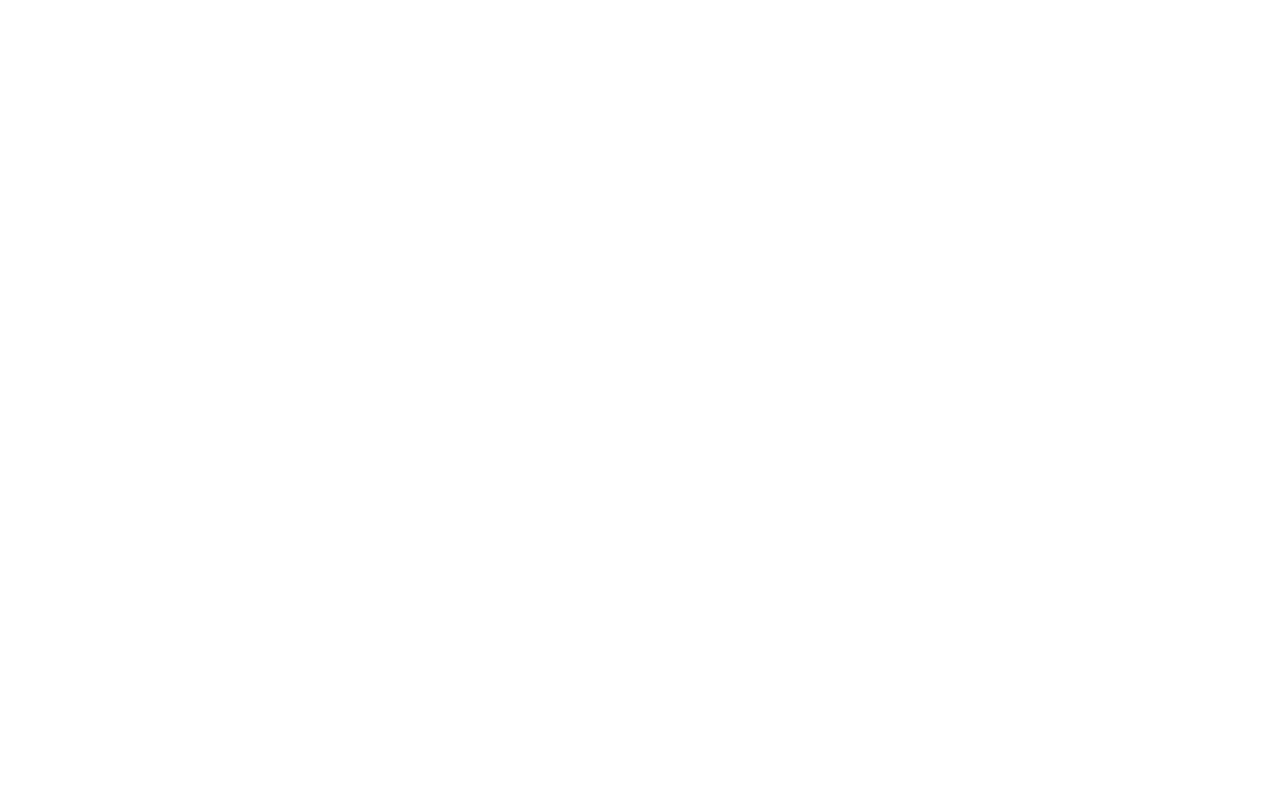
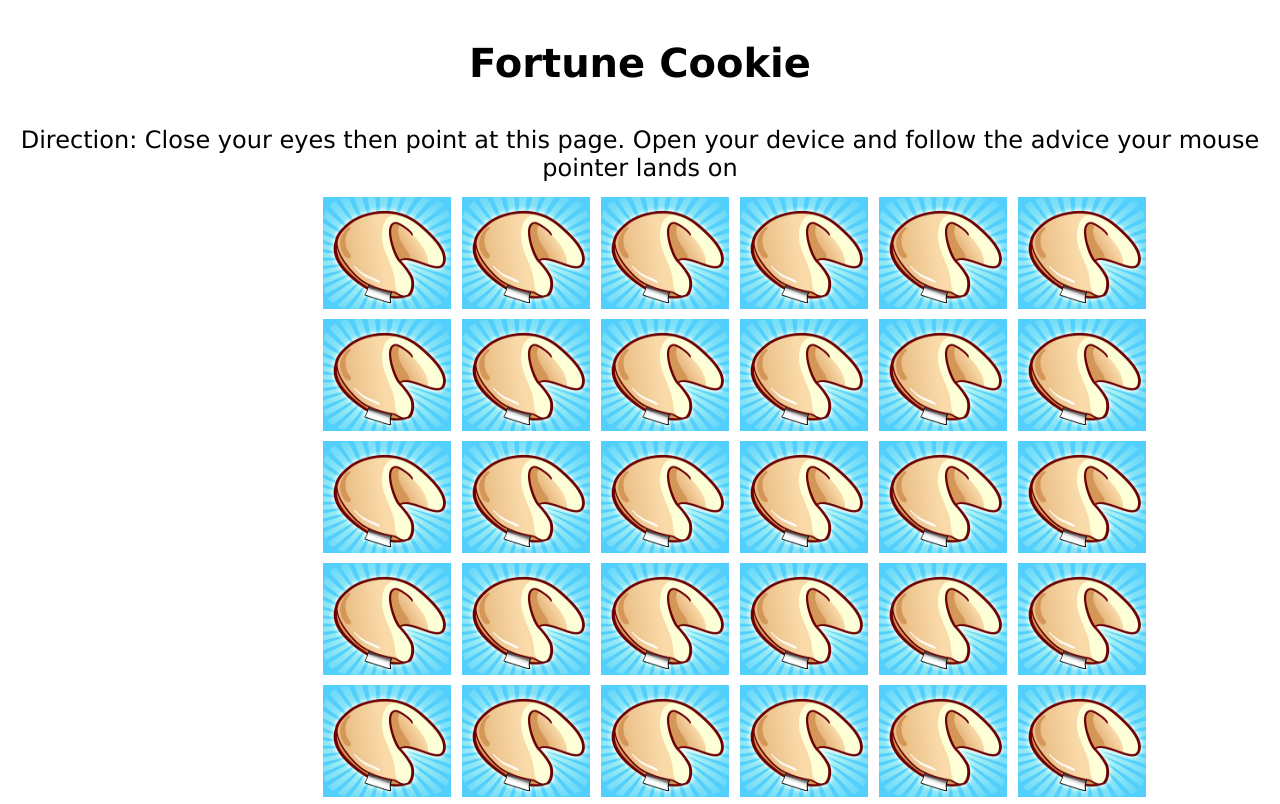
Before and after one commit to Anthony-0801/college-works, a PHP site: page / in a window 1280 px wide. Before the commit the page is empty. Run offline with PHP 8.4, Linux system fonts and the light colour scheme.

Commit message:
finishing the task

```diff
--- a/OJT/JQuery/fortune-cookies/index.html
+++ b/OJT/JQuery/fortune-cookies/index.html
@@ -9,11 +9,57 @@
     <script src="https://ajax.googleapis.com/ajax/libs/jquery/3.7.1/jquery.min.js"></script>
     <script>
         $(document).ready(function(){
+            $('img').on("mouseenter", function(){
+                var temp = $(this).attr('src');
+                $(this).attr('src', $(this).attr('data-alt-src'));
+                $(this).attr('data-alt-src', temp);
+            });
 
+            $('img').on("mouseleave", function(){
+                var temp = $(this).attr('src');
+                $(this).attr('src', $(this).attr('data-alt-src'));
+                $(this).attr('data-alt-src', temp);
+            });
         });
     </script>
 </head>
 <body>
+    <main>
+        <h1>Fortune Cookie</h1>
+        <h2>Direction: Close your eyes then point at this page. Open your device and follow the advice your mouse pointer lands on</h2>
 
+        <section>
+            <img src="images/cookie.jpg" data-alt-src="images/advice1.PNG" alt="fortune cookie">
+            <img src="images/cookie.jpg" data-alt-src="images/advice2.PNG" alt="fortune cookie">
+            <img src="images/cookie.jpg" data-alt-src="images/advice3.PNG" alt="fortune cookie">
+            <img src="images/cookie.jpg" data-alt-src="images/advice4.PNG" alt="fortune cookie">
+            <img src="images/cookie.jpg" data-alt-src="images/advice5.PNG" alt="fortune cookie">
+            <img src="images/cookie.jpg" data-alt-src="images/advice6.PNG" alt="fortune cookie">
+            <img src="images/cookie.jpg" data-alt-src="images/advice7.PNG" alt="fortune cookie">
+            <img src="images/cookie.jpg" data-alt-src="images/advice8.PNG" alt="fortune cookie">
+            <img src="images/cookie.jpg" data-alt-src="images/advice9.PNG" alt="fortune cookie">
+            <img src="images/cookie.jpg" data-alt-src="images/advice10.PNG" alt="fortune cookie">
+            <img src="images/cookie.jpg" data-alt-src="images/advice11.PNG" alt="fortune cookie">
+            <img src="images/cookie.jpg" data-alt-src="images/advice12.PNG" alt="fortune cookie">
+            <img src="images/cookie.jpg" data-alt-src="images/advice13.PNG" alt="fortune cookie">
+            <img src="images/cookie.jpg" data-alt-src="images/advice14.PNG" alt="fortune cookie">
+            <img src="images/cookie.jpg" data-alt-src="images/advice15.PNG" alt="fortune cookie">
+            <img src="images/cookie.jpg" data-alt-src="images/advice16.PNG" alt="fortune cookie">
+            <img src="images/cookie.jpg" data-alt-src="images/advice17.PNG" alt="fortune cookie">
+            <img src="images/cookie.jpg" data-alt-src="images/advice18.PNG" alt="fortune cookie">
+            <img src="images/cookie.jpg" data-alt-src="images/advice19.PNG" alt="fortune cookie">
+            <img src="images/cookie.jpg" data-alt-src="images/advice20.PNG" alt="fortune cookie">
+            <img src="images/cookie.jpg" data-alt-src="images/advice21.PNG" alt="fortune cookie">
+            <img src="images/cookie.jpg" data-alt-src="images/advice22.PNG" alt="fortune cookie">
+            <img src="images/cookie.jpg" data-alt-src="images/advice23.PNG" alt="fortune cookie">
+            <img src="images/cookie.jpg" data-alt-src="images/advice24.PNG" alt="fortune cookie">
+            <img src="images/cookie.jpg" data-alt-src="images/advice25.PNG" alt="fortune cookie">
+            <img src="images/cookie.jpg" data-alt-src="images/advice26.PNG" alt="fortune cookie">
+            <img src="images/cookie.jpg" data-alt-src="images/advice27.PNG" alt="fortune cookie">
+            <img src="images/cookie.jpg" data-alt-src="images/advice28.PNG" alt="fortune cookie">
+            <img src="images/cookie.jpg" data-alt-src="images/advice29.PNG" alt="fortune cookie">
+            <img src="images/cookie.jpg" data-alt-src="images/advice30.PNG" alt="fortune cookie">
+        </section>
+    </main>
 </body>
 </html>
--- a/OJT/JQuery/fortune-cookies/styles.css
+++ b/OJT/JQuery/fortune-cookies/styles.css
@@ -10,3 +10,35 @@
 	margin: 0;
     box-sizing: border-box;
 }
+
+main {
+    width: 100%;
+    justify-content: center;
+    font-family: 'Lucida Sans', 'Lucida Sans Regular', 'Lucida Grande', 'Lucida Sans Unicode', Geneva, Verdana, sans-serif;
+}
+
+main h1 {
+    text-align: center;
+    font-size: 2.5em;
+    font-weight: bold;
+    margin: 1em 0;
+}
+
+main h2 {
+    text-align: center;
+    font-size: 1.5em;
+    margin: .5em 0;
+}
+
+section {
+    width: 70vw;
+    display: inline-block;
+    margin-left: 40vh;
+}
+
+img {
+    width: 10vw;
+    height: 14vh;
+    display: inline-block;
+    margin: 3px;
+}
```
Also changed, not shown: 1 other file.
